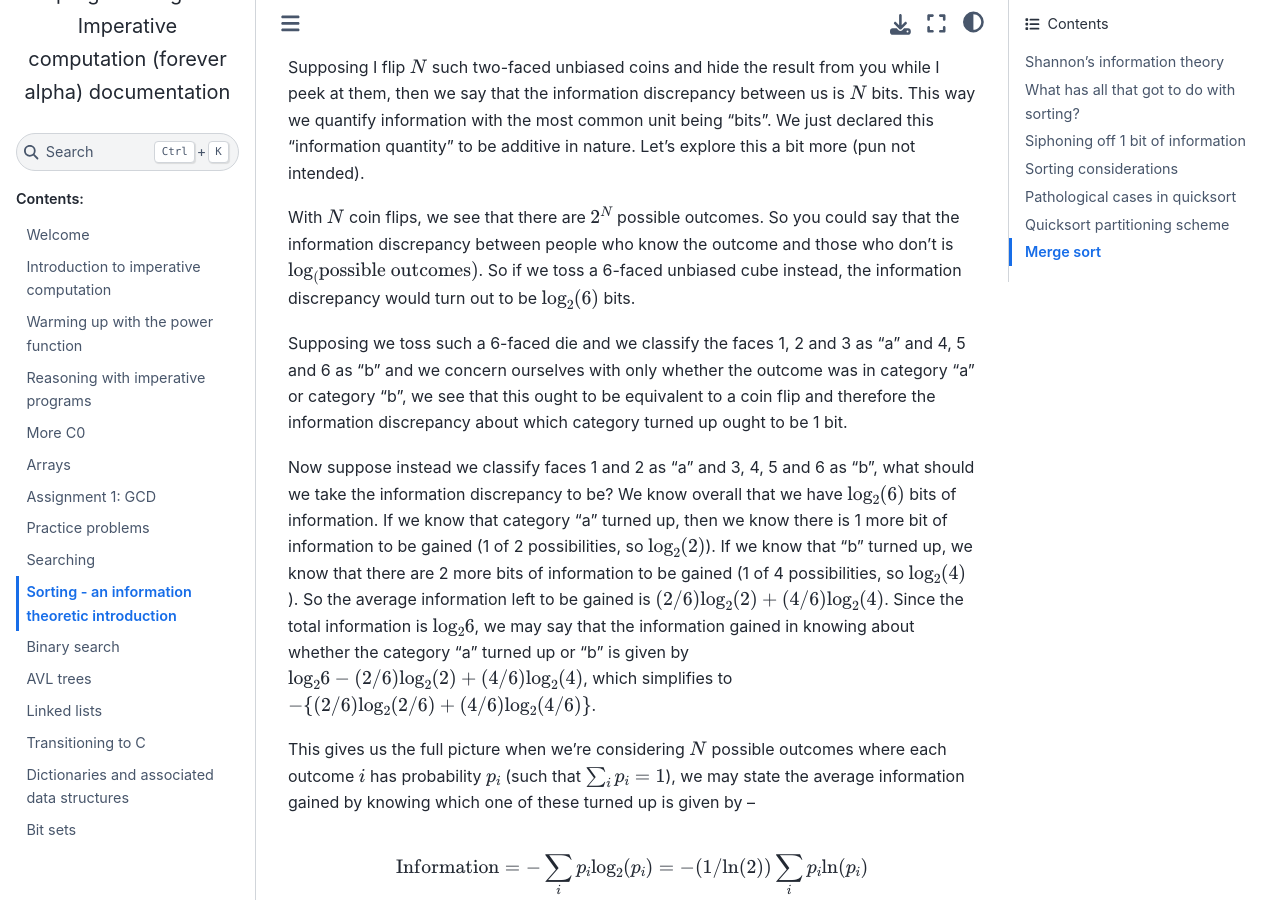
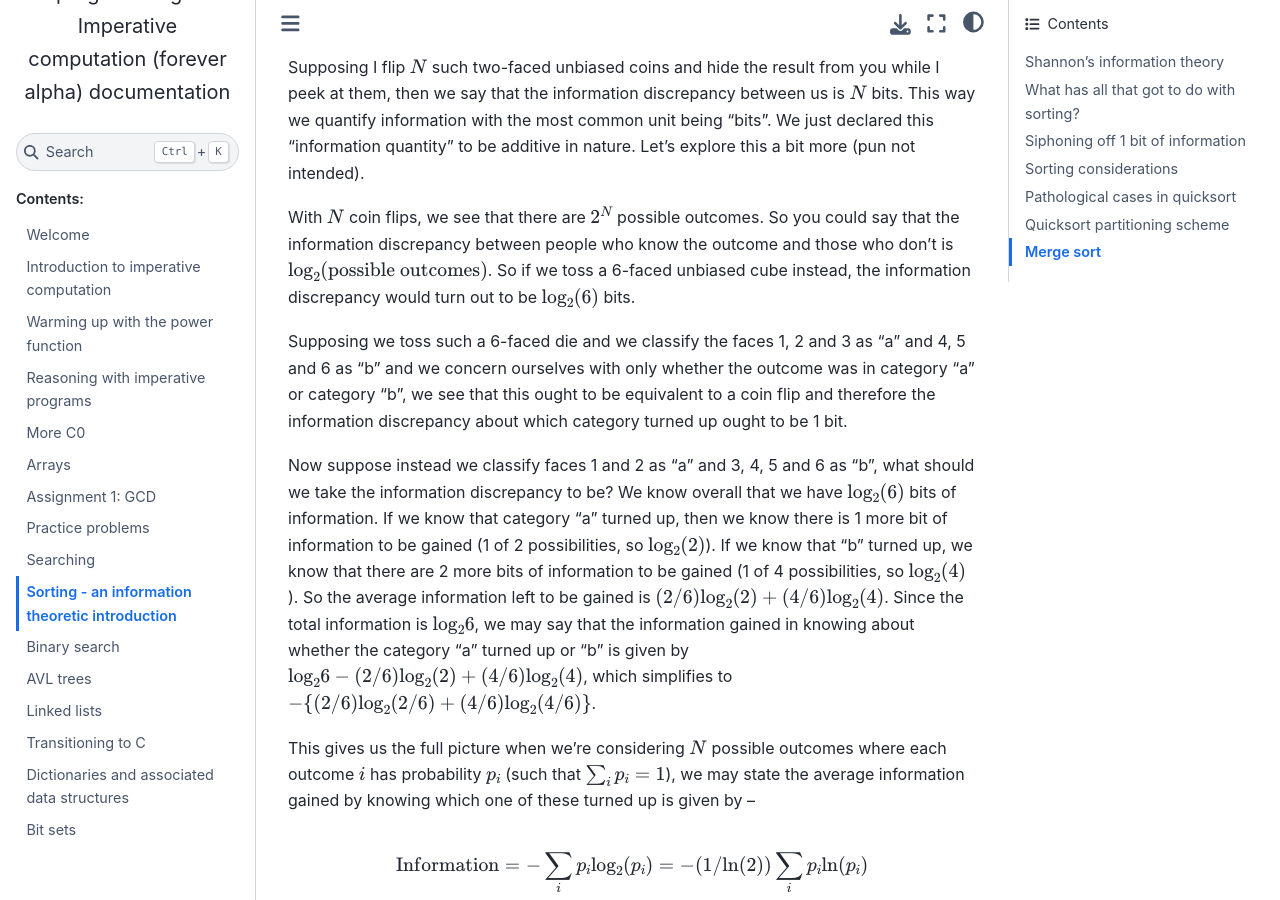
Before and after one commit to kreauniv/comp206, a Sphinx documentation site: the page built from year2021/source/sorting.rst, in a window 1280 px wide and 900 px high, scrolled down 1066 px. Built offline with Sphinx 7.4.7 and the Sphinx Book theme 1.1.4, drawn with Linux system fonts in a browser that asks for light colours.

Commit message:
Fixed information formula missing a base.

```diff
--- a/year2021/source/sorting.rst
+++ b/year2021/source/sorting.rst
@@ -50,7 +50,7 @@ additive in nature. Let's explore this a bit more (pun not intended).
 
 With :math:`N` coin flips, we see that there are :math:`2^N` possible outcomes.
 So you could say that the information discrepancy between people who know
-the outcome and those who don't is :math:`\text{log}_(\text{possible outcomes})`.
+the outcome and those who don't is :math:`\text{log}_2(\text{possible outcomes})`.
 So if we toss a 6-faced unbiased cube instead, the information discrepancy would
 turn out to be :math:`\text{log}_2(6)` bits.
 
```
